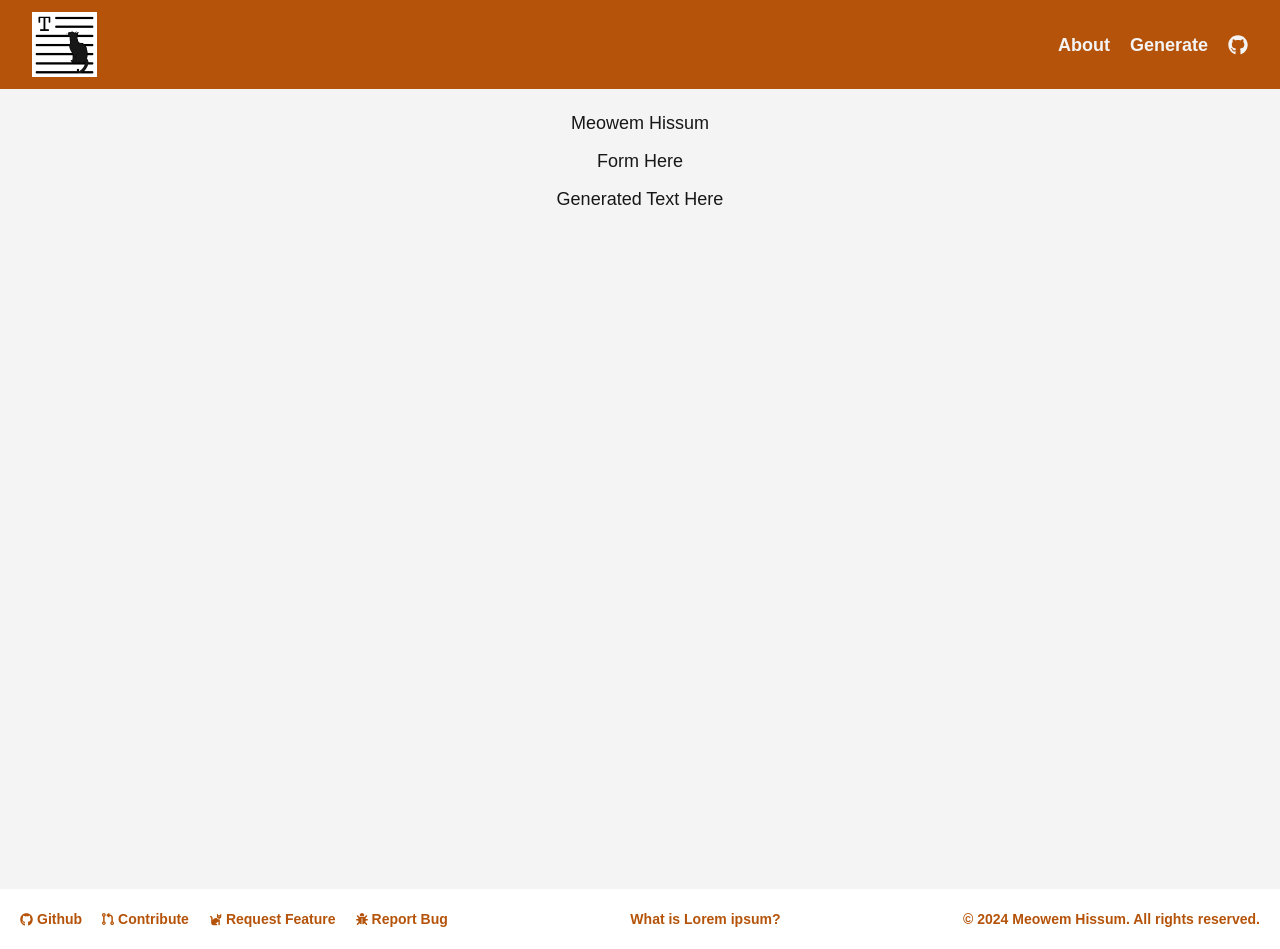
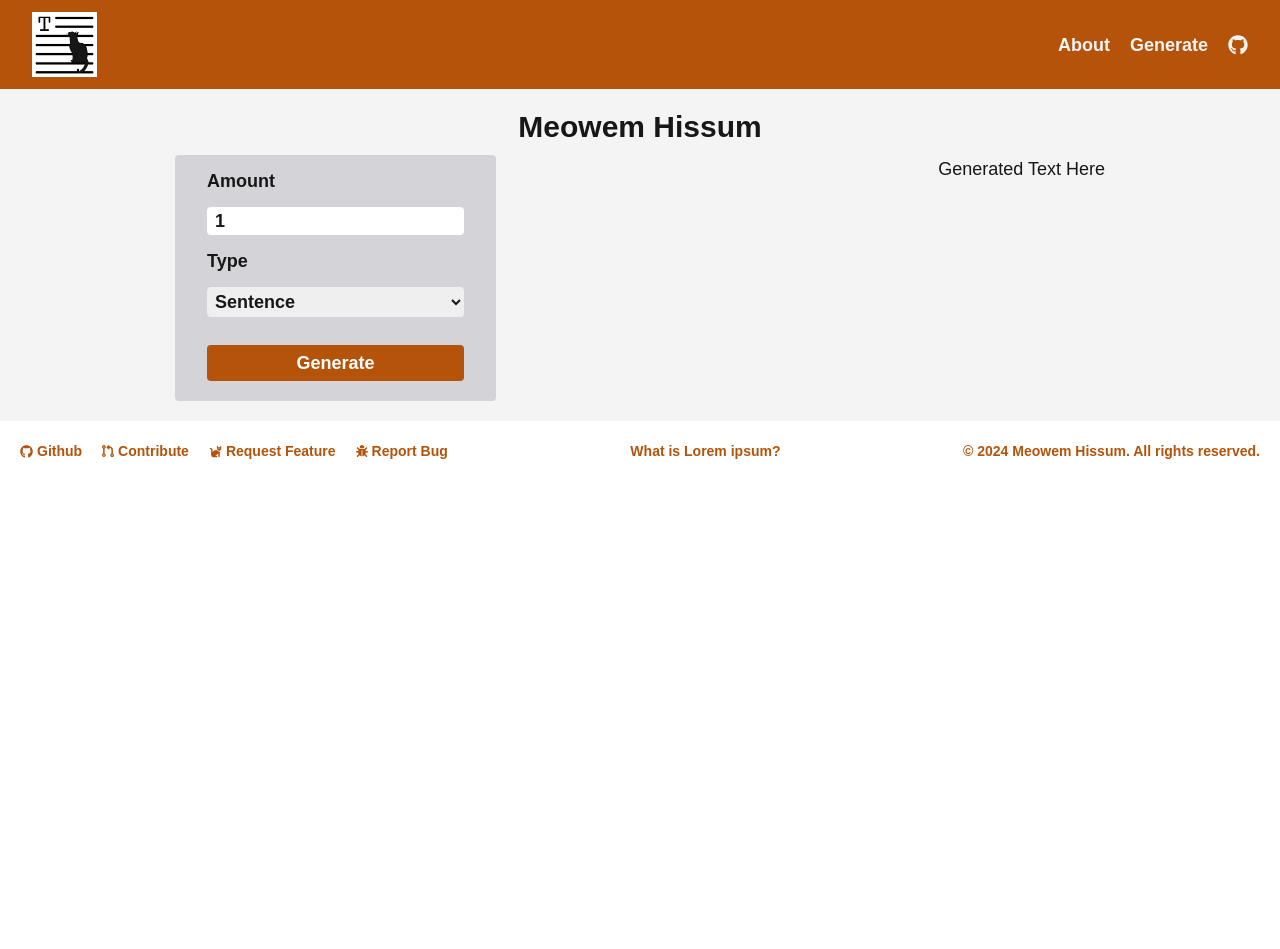
Before and after one commit to victoriamcn/meowem-hissum, a Next.js app: page / in a window 1280 px wide. After the commit the page ends 800 px from the top, so only its background shows below. Built offline with nearby package versions, Linux system fonts and the light colour scheme.

Commit message:
added generation form. tested form layout. added to gitignore

```diff
--- a/app/page.tsx
+++ b/app/page.tsx
@@ -1,14 +1,18 @@
 import "server-only";
+
+import Form from "@/components/form";
 
 export default function Home() {
 	return (
 		<section
-			className='flex flex-col p-5 items-center h-screen bg-zinc-100 '
+			className='flex flex-col p-5 items-center justify-center h-fit bg-zinc-100 '
 			style={{ gap: "10px" }}
 		>
-			<h1 className='text-lg'>Meowem Hissum</h1>
-			<p className='text-lg'>Form Here</p>
-			<p className='text-lg'>Generated Text Here</p>
+			<h1 className='text-3xl font-extrabold'>Meowem Hissum</h1>
+			<div className='flex flex-row w-3/4 justify-between'>
+				<Form />
+				<p className='text-lg'>Generated Text Here</p>
+			</div>
 		</section>
 	);
 }
--- /dev/null
+++ b/components/form/index.tsx
@@ -0,0 +1,49 @@
+"use client";
+
+import { useState } from "react";
+export default function Form() {
+	const [amount, setAmount] = useState<number>(1);
+	const [type, setType] = useState<"Sentence" | "Paragraph">("Sentence");
+	return (
+		<form className='flex flex-col bg-zinc-300 py-3 px-8 gap-4 text-lg font-semibold rounded'>
+			<div className='flex flex-col gap-3'>
+				<label htmlFor='amount' className='rounded'>
+					Amount
+				</label>
+				<input
+					type='text'
+					id='amount'
+					name='amount'
+					value={amount}
+					onChange={(e) => {
+						const newValue = e.target.value;
+						let parsedValue;
+						if (newValue === "") {
+							parsedValue = 0;
+						} else {
+							parsedValue = parseInt(newValue, 10);
+						}
+						setAmount(parsedValue);
+					}}
+					className='rounded px-2'
+				/>
+				<label htmlFor='type' className='rounded'>
+					Type
+				</label>
+				<select
+					id='type'
+					name='type'
+					className='rounded p-1'
+					value={type}
+					onChange={(e) => setType(e.target.value as "Sentence" | "Paragraph")}
+				>
+					<option value='Sentence'>Sentence</option>
+					<option value='Paragraph'>Paragraph</option>
+				</select>
+			</div>
+			<button className='rounded p-1 bg-amber-700 text-white mt-3 mb-2'>
+				Generate
+			</button>
+		</form>
+	);
+}
```
Also changed, not shown: 2 other files (tests, documents, lock files or other folders).
